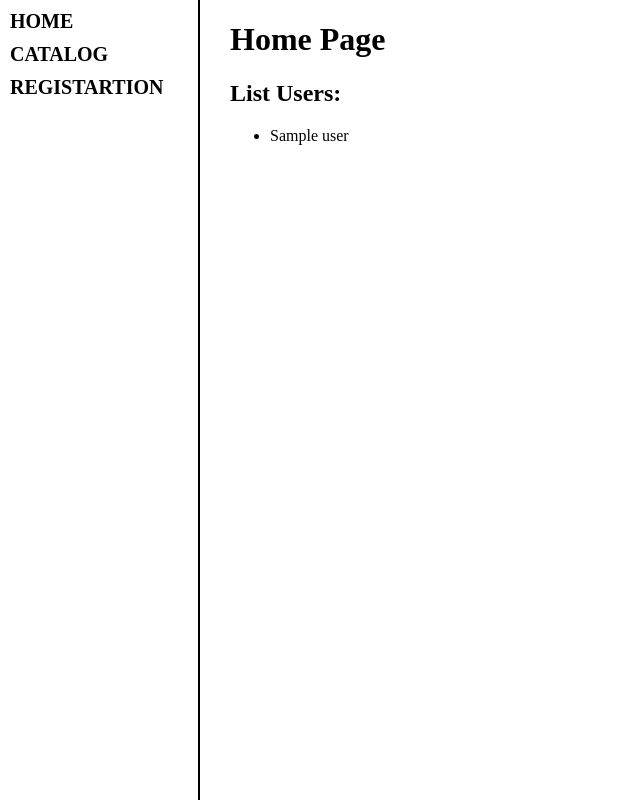
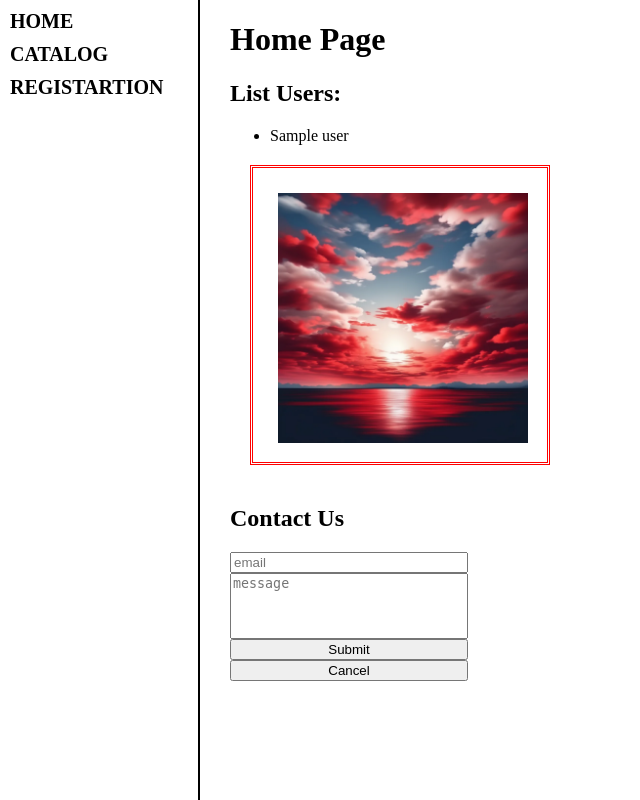
Before and after one commit to DmytroLomako/Flask-Test, a Python web app: template home_app/templates/home_app/home.html in a window 1280 px wide. Shown: the whole page, without its empty margins (0-640 px from the left). Run offline with Jinja, Linux system fonts and the light colour scheme; the template is opened without the code that fills it: most values are stand-ins (such as "Sample title", 1, 10 or a date in 2020).

Commit message:
work with styles

```diff
--- /dev/null
+++ b/home_app/static/home_app/css/home.css
@@ -0,0 +1,8 @@
+form {
+    display: flex;
+    flex-direction: column;
+}
+
+textarea {
+    resize: none;
+}
--- a/home_app/templates/home_app/home.html
+++ b/home_app/templates/home_app/home.html
@@ -2,6 +2,10 @@
 
 {% block title %}
 Home
+{% endblock %}
+
+{% block links %}
+    <link rel="stylesheet" href="{{ url_for('home_app.static', filename='home_app/css/home.css') }}">
 {% endblock %}
 
 {% block content %}
@@ -12,4 +16,14 @@ Home
             <li>{{ user.name }}</li>
         {% endfor %}
     </ul>
+    <div class="block-img">
+        <img src="{{ url_for('home_app.static',filename='home_app/img/img.png') }}" alt="">
+    </div>
+    <form method="post">
+        <h2>Contact Us</h2>
+        <input type="email" name="email" placeholder="email" required>
+        <textarea name="message" placeholder="message" required rows="4" cols="30"></textarea>
+        <button type="submit">Submit</button>
+        <button type="reset">Cancel</button>
+    </form>
 {% endblock %}
--- a/home_app/views.py
+++ b/home_app/views.py
@@ -1,4 +1,8 @@
 import flask, reg_app
 
 def render_home():
+    if flask.request.method == 'POST':
+        email = flask.request.form['email']
+        message = flask.request.form['message']
+        print(email, message)
     return flask.render_template('home_app/home.html', list = reg_app.list_users)
--- a/manage.py
+++ b/manage.py
@@ -1,4 +1,4 @@
 import project
 
 if __name__ == '__main__':
-    project.project_shop.run(debug = True)
+    project.project_shop.run('127.0.0.1', 8000, debug = True)
--- a/static/css/base.css
+++ b/static/css/base.css
@@ -23,3 +23,30 @@ body {
     font-weight: bold;
     width: max-content;
 }
+p {
+    color: rgb(0, 100, 0);
+    background-color: rgb(218, 210, 210);
+    font-size: 20px;
+    font-family: 'Franklin Gothic Medium', 'Arial Narrow', Arial, sans-serif;
+    font-weight: bold;
+    text-decoration: underline;
+    text-align: right;
+}
+a {
+    text-decoration: none;
+}
+.block-img {
+    width: 300px;
+    height: 300px;
+    border: double 3px red;
+    margin: 20px;
+    padding: 25px;
+    box-sizing: border-box;
+}
+img {
+    width: 250px;
+    height: 250px;
+}
+form {
+    width: 70%;
+}
--- a/templates/base.html
+++ b/templates/base.html
@@ -11,12 +11,12 @@
         {% endblock %}
     </head>
     <body>
-        <div class="links">
+        <header class="links">
             <a href="/">HOME</a>
             <a href="/catalog/">CATALOG</a>
             <a href="/reg/">REGISTARTION</a>
-        </div>
-        <div class="content">
+        </header>
+        <div id="content">
             {% block content %}
             {% endblock %}
         </div>
```
Also changed, not shown: home_app/static/home_app/img/img.png (added).
